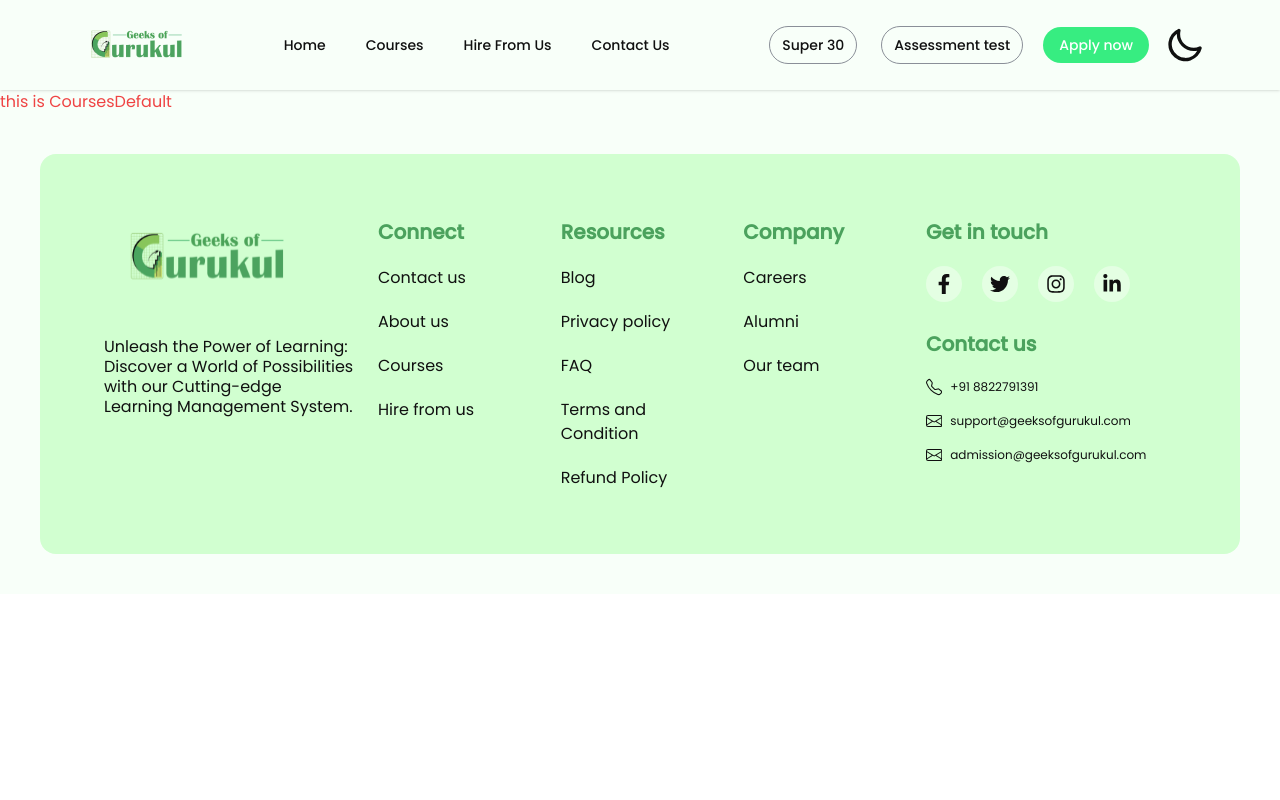
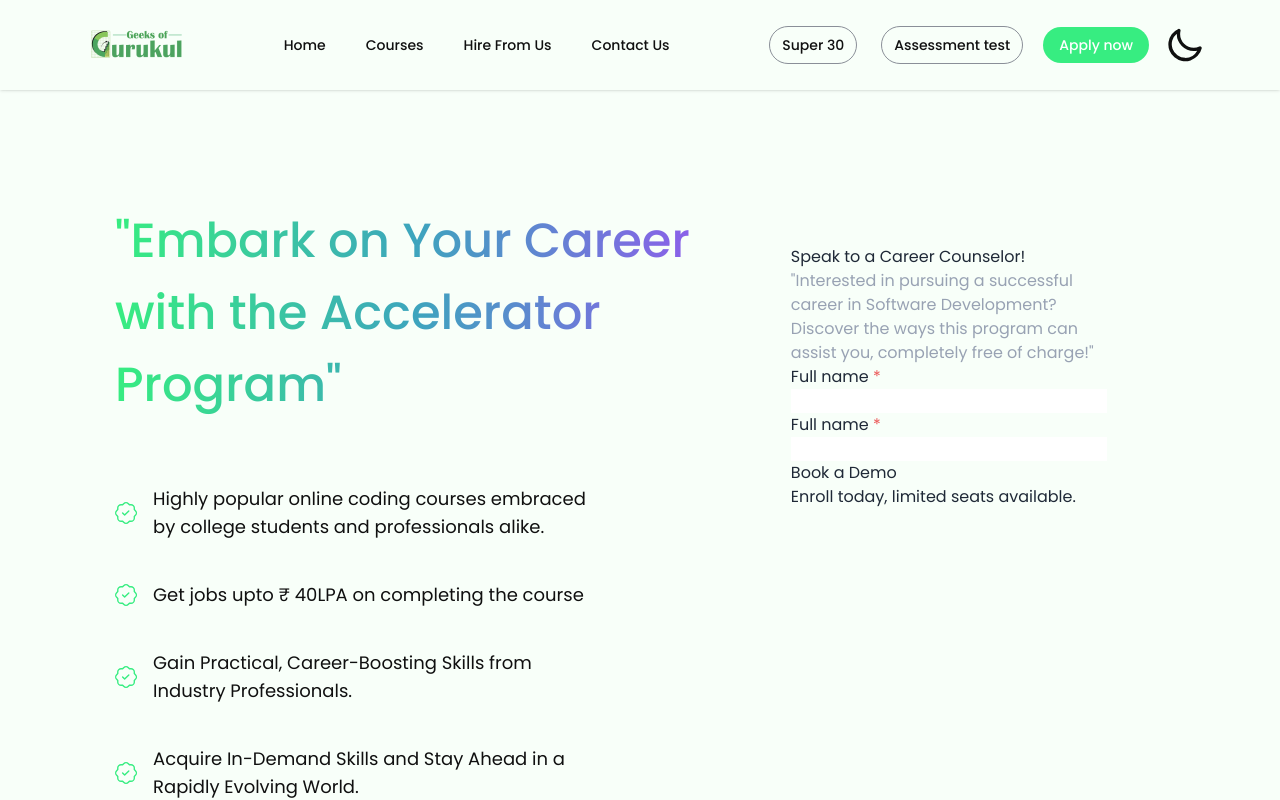
Before and after one commit to KhalidMimMuzahid/gog-main-react-app-client-side-v4, a React (Vite) app: page /courses in a window 1280 px wide. Shown: the top 800 px of the page. Built offline with nearby package versions, Linux system fonts and the light colour scheme.

Commit message:
add: courses hero section

```diff
--- a/src/Pages/Courses/CoursesDefault/CoursesDefault.jsx
+++ b/src/Pages/Courses/CoursesDefault/CoursesDefault.jsx
@@ -1,11 +1,10 @@
 import React from "react";
+import CoursesHero from "./CoursesHero/CoursesHero";
 
 const CoursesDefault = () => {
   return (
-    <div className="">
-      <h1 className="text-red-500 dark:text-green-400">
-        this is CoursesDefault
-      </h1>
+    <div className="p-[30px] md:p-[115px] dark:text-white">
+      <CoursesHero />
     </div>
   );
 };
--- /dev/null
+++ b/src/Pages/Courses/CoursesDefault/CoursesHero/CoursesHero.jsx
@@ -0,0 +1,14 @@
+import React from 'react'
+import HeroInfoComponent from './HeroInfoComponent/HeroInfoComponent'
+import HeroFormComponent from './HeroFormComponent/HeroFormComponent'
+
+function CoursesHero() {
+  return (
+    <div className='grid lg:grid-cols-12 grid-cols-1 gap-10'>
+        <HeroInfoComponent />
+        <HeroFormComponent />
+    </div>
+  )
+}
+
+export default CoursesHero
--- /dev/null
+++ b/src/Pages/Courses/CoursesDefault/CoursesHero/HeroFormComponent/HeroFormComponent.jsx
@@ -0,0 +1,32 @@
+import React from "react";
+
+function HeroFormComponent() {
+  return (
+    <div className="col-span-1 lg:col-span-5 dark:bg-[#1C202A] p-10 rounded-xl">
+      <h1>Speak to a Career Counselor!</h1>
+      <p className="text-[#98A2B3]">
+        "Interested in pursuing a successful career in Software Development?
+        Discover the ways this program can assist you, completely free of
+        charge!"
+      </p>
+      <form>
+        <div>
+          <label htmlFor="name" className="dark:text-[#E4E4E4]">
+            Full name <span className="text-[#EB5757]">*</span>
+          </label>
+          <input id="name" name="name" type="text" />
+        </div>
+        <div>
+          <label htmlFor="phno" className="dark:text-[#E4E4E4]">
+            Full name <span className="text-[#EB5757]">*</span>
+          </label>
+          <input id="phno" name="phno" type="tel" />
+        </div>
+        <button type="submit">Book a Demo</button>
+      </form>
+      <p className="dark:text-[#E4E4E4]">Enroll today, limited seats available.</p>
+    </div>
+  );
+}
+
+export default HeroFormComponent;
--- /dev/null
+++ b/src/Pages/Courses/CoursesDefault/CoursesHero/HeroInfoComponent/HeroInfoComponent.jsx
@@ -0,0 +1,33 @@
+import React from "react";
+import { BsPatchCheck } from "react-icons/bs";
+
+const info = [
+    "Highly popular online coding courses embraced by college students and professionals alike.",
+    "Get jobs upto ₹ 40LPA on completing the course",
+    "Gain Practical, Career-Boosting Skills from Industry Professionals.",
+    "Acquire In-Demand Skills and Stay Ahead in a Rapidly Evolving World.",
+    "Enhance Your Knowledge, Boost Your Resume, and Open Doors to Exciting Opportunities."
+]
+
+function HeroInfoComponent() {
+  return (
+    <div className="col-span-1 lg:col-span-7">
+      <h1 className="text-[48px] font-medium text-transparent bg-clip-text text-gradient bg-gradient-to-r from-[#37ED81] via-[#3DA5BD] to-[#905BEC]">"Embark on Your Career with the Accelerator Program"</h1>
+      <div className="flex flex-col gap-10 w-full lg:w-[80%] mt-16">
+        {info.map((point, index) => (
+          <div
+            className="flex gap-4 items-center text-[#101010] dark:text-white"
+            key={index}
+          >
+            <BsPatchCheck className="text-2xl text-[#37ED81]" />
+            <p className="text-base md:text-lg w-full">
+              {point}
+            </p>
+          </div>
+        ))}
+      </div>
+    </div>
+  );
+}
+
+export default HeroInfoComponent;
```
Also changed, not shown: src/Pages/Courses/Super30/Super30.jsx (+5 -2 lines).
